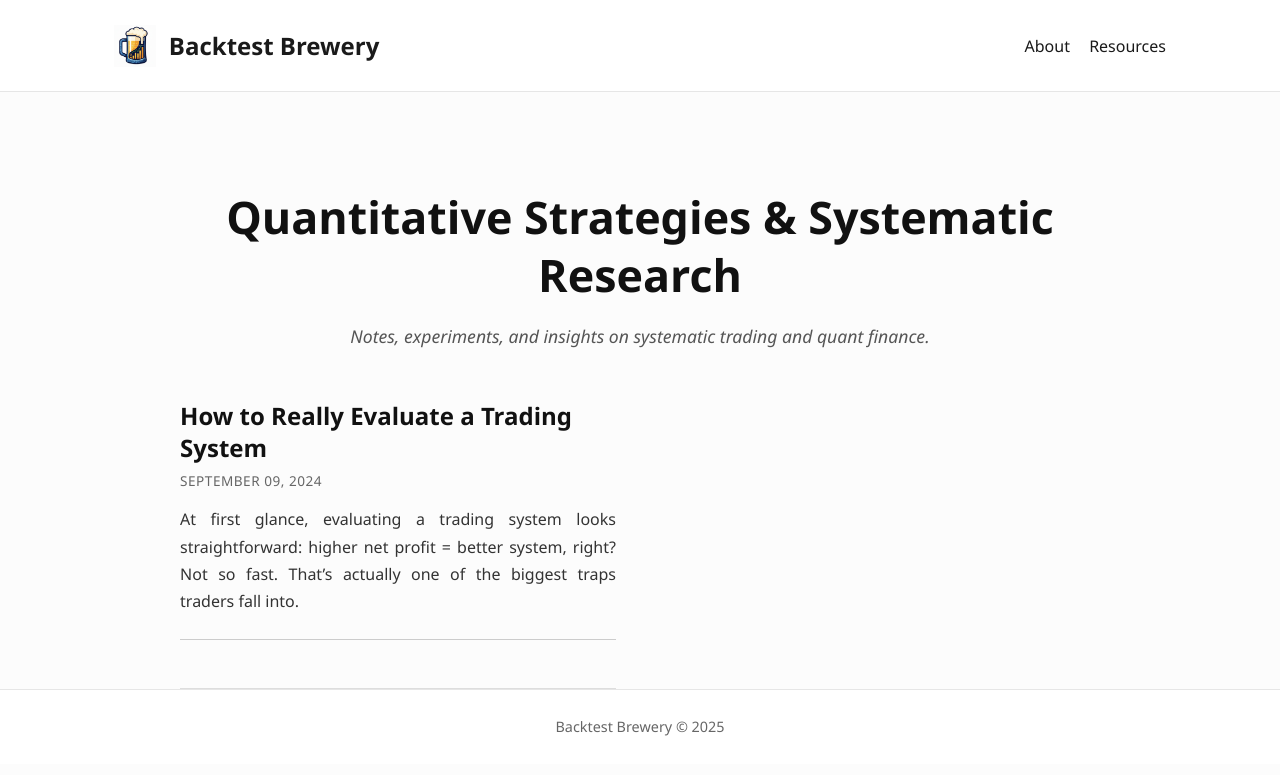
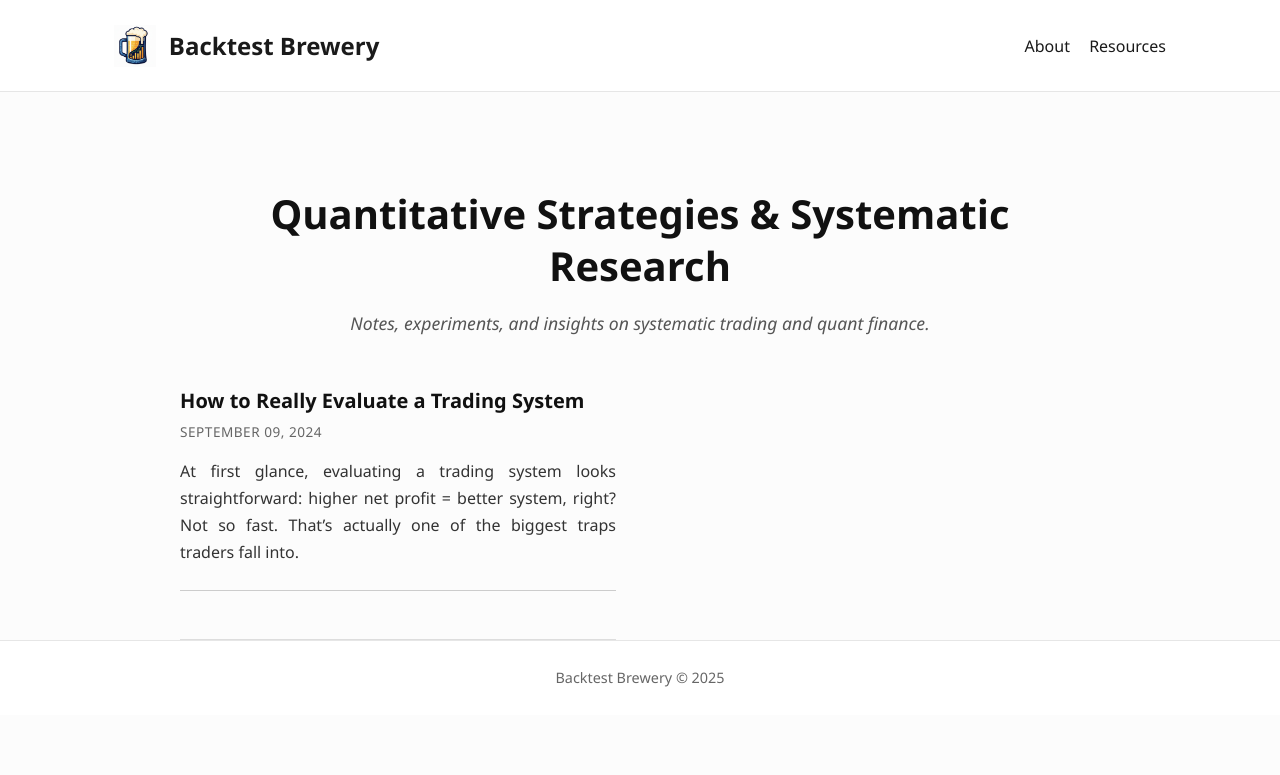
Before and after one commit to backtestbrewery/backtestbrewery.github.io, a Jekyll site: the page built from index.html, in a window 1280 px wide. Shown: the top 775 px of the page. Built offline with Jekyll 4.4.1, drawn with Linux system fonts in a browser that asks for light colours.

Commit message:
Update index.html

```diff
--- a/index.html
+++ b/index.html
@@ -57,7 +57,7 @@ body {
 }
 
 .hero h1 {
-  font-size: 2.8rem;
+  font-size: 2.5rem;
   margin-bottom: 1rem;
   color: #111;
   line-height: 1.3;
@@ -86,7 +86,7 @@ body {
 
 .post-article h2 {
   font-family: "Georgia", serif;
-  font-size: 1.5rem;
+  font-size: 1.25rem;
   margin-bottom: 0.4rem;
   line-height: 1.3;
   font-weight: bold;
```
